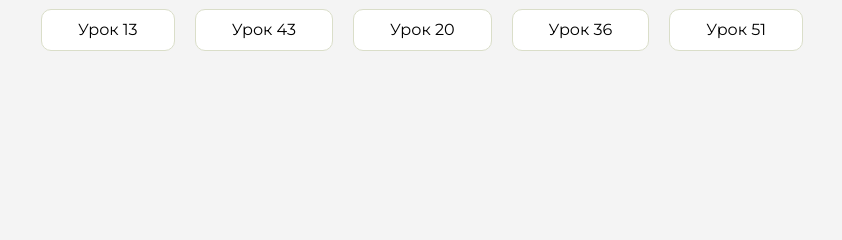
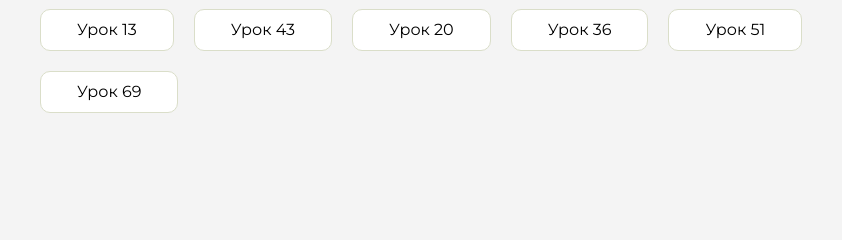
Before and after one commit to Kebabboy52/homework-1, a plain HTML site: page index.html in a window 1280 px wide. Shown: the part 229-469 px from the top of the page, 416-1258 px from the left. Drawn offline with Linux system fonts and the light colour scheme.

Commit message:
Update index.html

```diff
--- a/index.html
+++ b/index.html
@@ -107,6 +107,9 @@
                     <li class="content__list-item">
                         <a href="intro-51 dz method BAM/index.html">Урок 51</a>
                     </li>
+                    <li class="content__list-item">
+                        <a href="intro-69-73 dz /index.html">Урок 69</a>
+                    </li>
                 </ul>
             </div>
             <div class="content__block hidden" id="diplomBlock">
```
